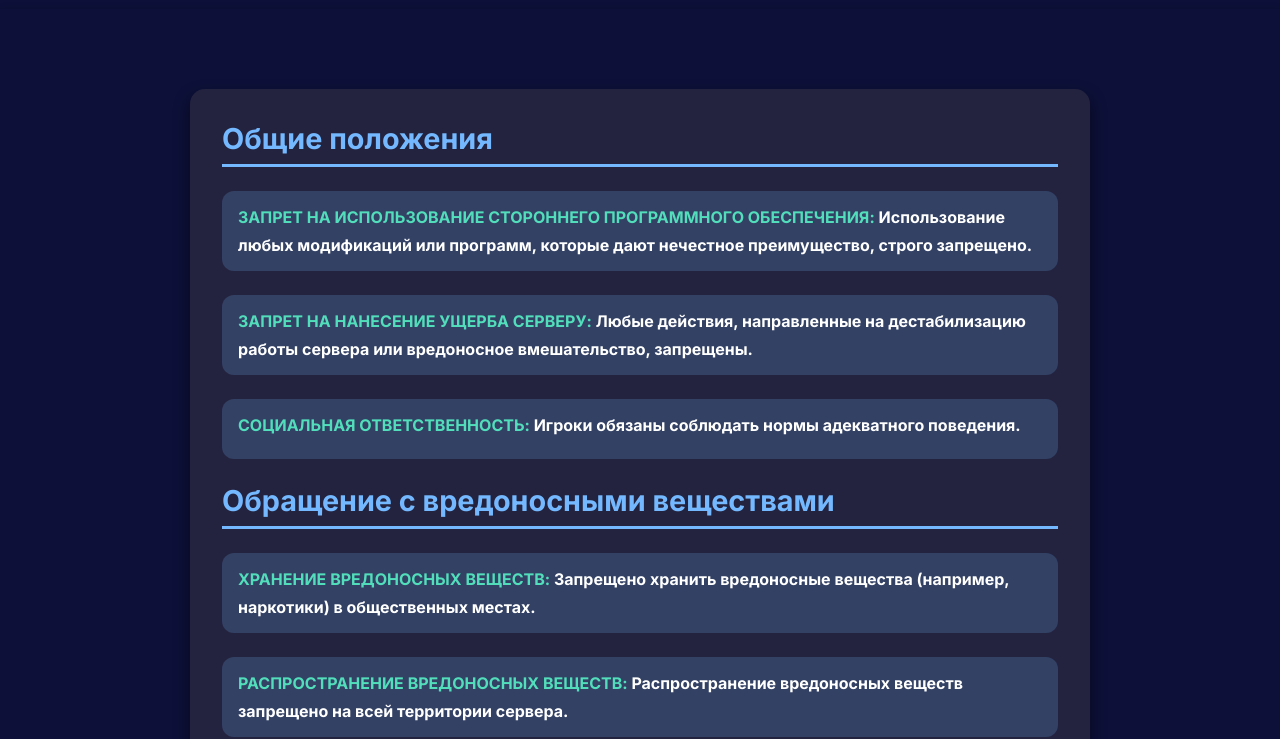
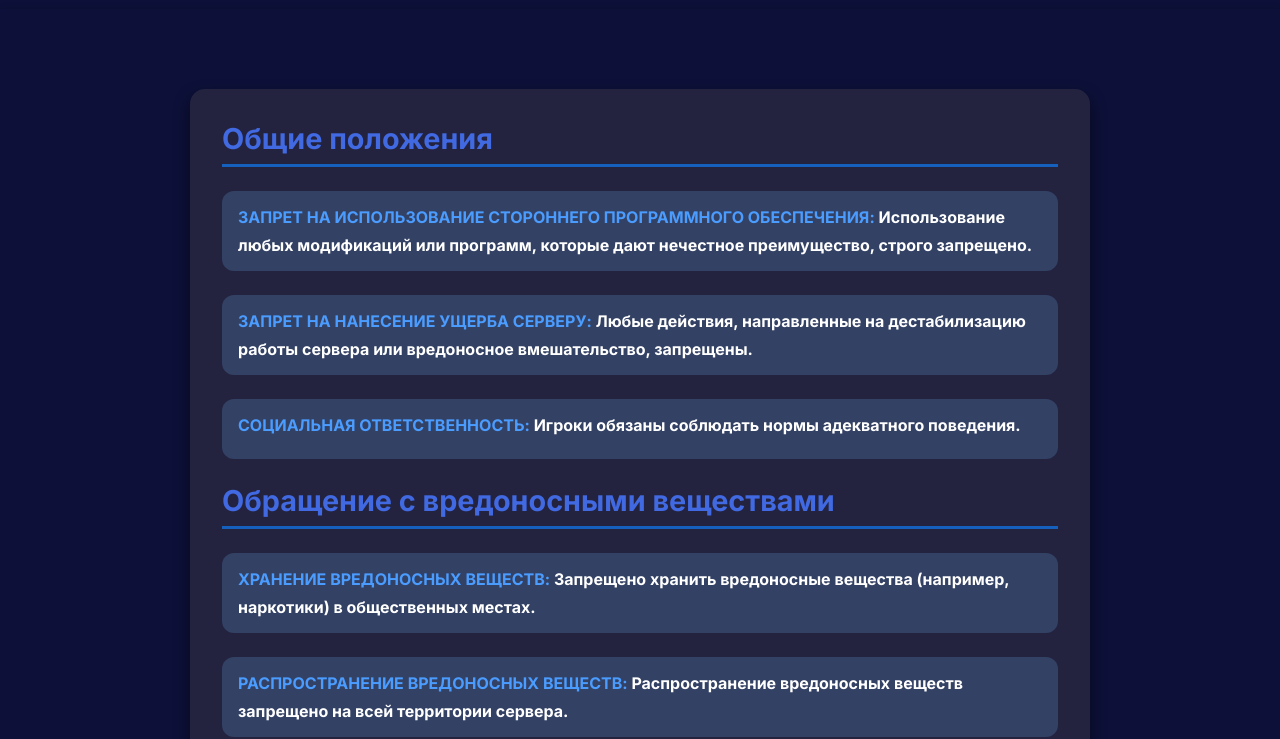
Before and after one commit to friendshire/friendshire.github.io, a plain HTML site: page rules.html in a window 1280 px wide. Shown: the part 61-800 px from the top of the page. Drawn offline with nearby package versions, Linux system fonts and the light colour scheme.

Commit message:
New font and color

```diff
--- a/CSSrules.css
+++ b/CSSrules.css
@@ -1 +1,8 @@
 @import url("https://fonts.googleapis.com/css2?family=Fira+Sans:ital,wght@0,100;0,200;0,300;0,400;0,500;0,600;0,700;0,800;0,900;1,100;1,200;1,300;1,400;1,500;1,600;1,700;1,800;1,900&family=Inter:ital,opsz,wght@0,14..32,100..900;1,14..32,100..900&family=Itim&family=Lexend:wght@100..900&family=Roboto:ital,wght@0,100;0,300;0,400;0,500;0,700;0,900;1,100;1,300;1,400;1,500;1,700;1,900&display=swap");
+* {
+    margin: 0;
+    padding: 0;
+    box-sizing: border-box;
+    font-family: "Inter", sans-serif;
+    font-weight: 700;
+  }
--- a/rules.html
+++ b/rules.html
@@ -131,8 +131,8 @@
         }
         h2 {
             font-size: 1.8rem;
-            color: #74b9ff;
-            border-bottom: 3px solid #74b9ff;
+            color: #4169E1;
+            border-bottom: 3px solid #1560BD;
             padding-bottom: 0.5rem;
             margin-bottom: 1.5rem;
         }
@@ -153,7 +153,7 @@
         }
         .rule-title {
             font-weight: 700;
-            color: rgba(85, 239, 196, 0.9);
+            color: #4b9cff;
             text-transform: uppercase;
             font-size: 1rem;
             display: inline-block;
```
